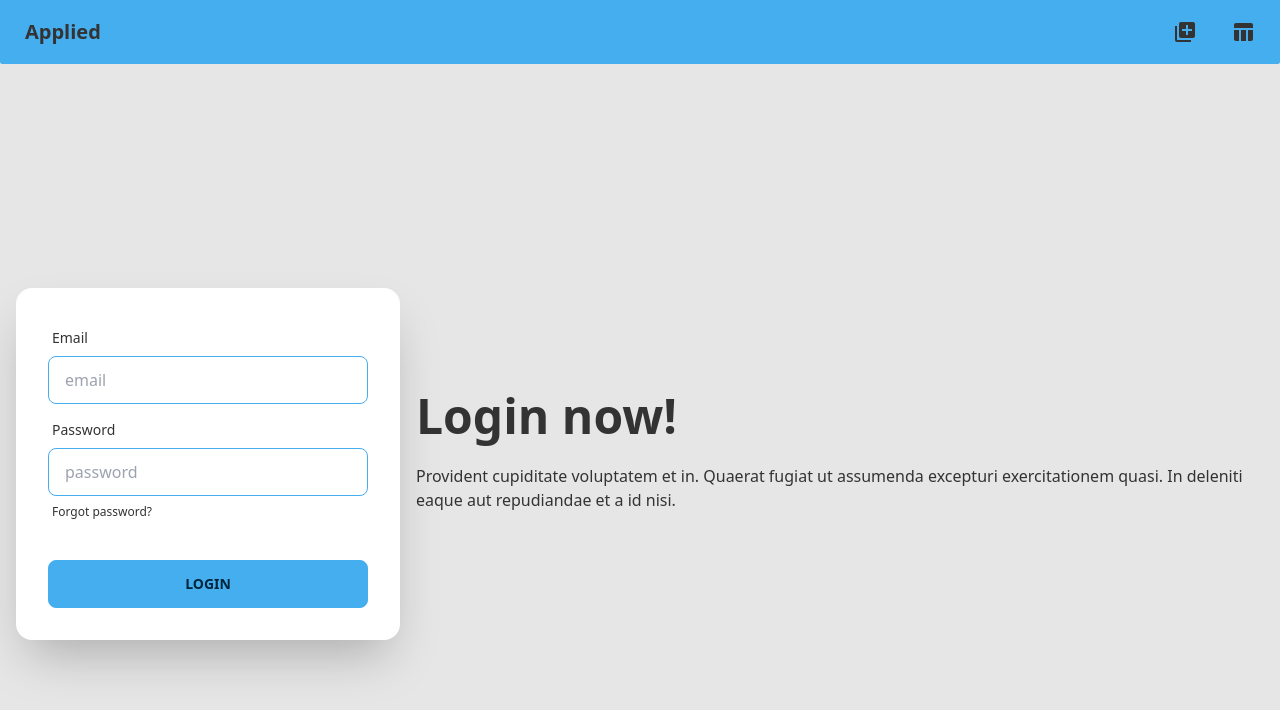
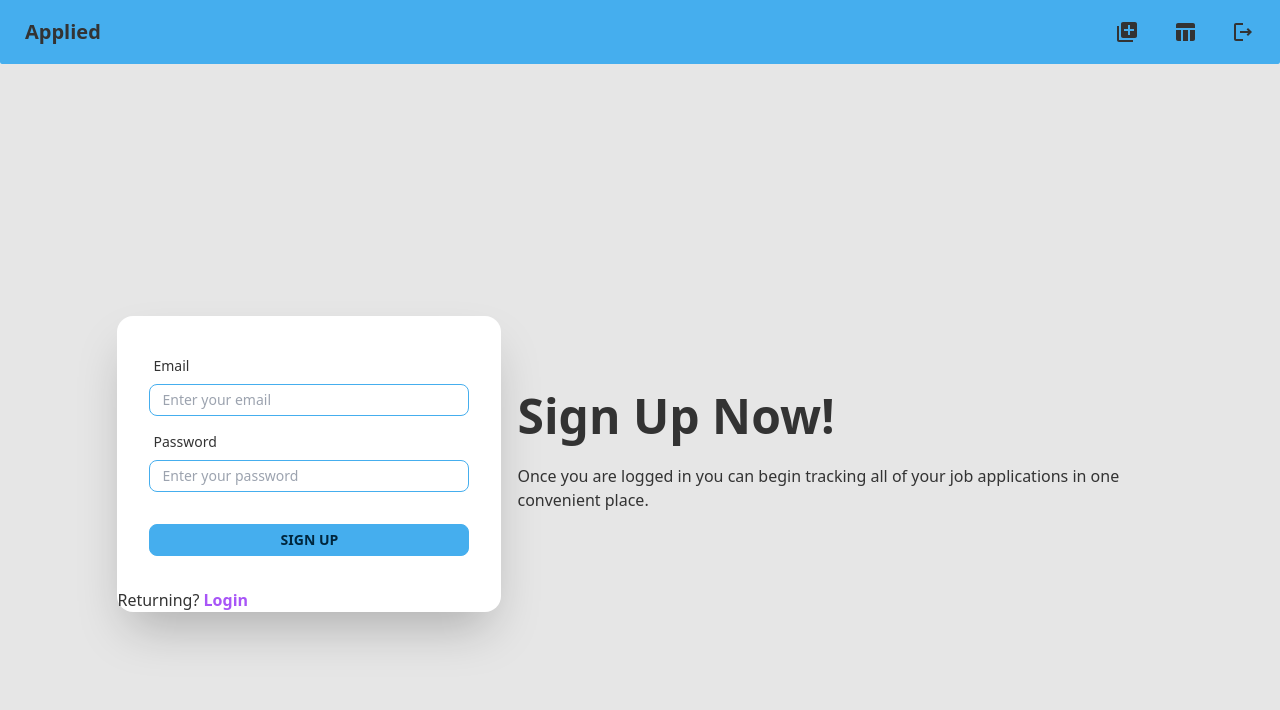
Before and after one commit to vibrentcarey/Applied, a Next.js app: page /auth in a window 1280 px wide. Shown: the top 710 px of the page. Built offline with nearby package versions, Linux system fonts and the light colour scheme; no server answers.

Commit message:
Create auth form

```diff
--- a/components/Header.tsx
+++ b/components/Header.tsx
@@ -1,7 +1,11 @@
 import React from "react";
-import {MdLibraryAdd, MdTableChart} from 'react-icons/md'
+import {MdLibraryAdd, MdTableChart, MdOutlineLogout} from 'react-icons/md'
+import { signOut } from "next-auth/client";
 
 const Header = () => {
+  const confirmLogout = () => {
+    signOut();
+  }
   return (
     <div className="navbar bg-primary shadow-xl rounded-b-sm">
       <div className="navbar-start">
@@ -11,8 +15,9 @@ const Header = () => {
       </div>
       <div className="navbar-end">
         <button className="btn btn-ghost text-2xl"><MdLibraryAdd/></button>
-        <button className="btn btn-ghost text-2xl"><MdTableChart/>
-        </button>
+        <button className="btn btn-ghost text-2xl"><MdTableChart/></button>
+        <button className="btn btn-ghost text-2xl" onClick={confirmLogout}><MdOutlineLogout/></button>
+
       </div>
     </div>
   );
--- a/components/Hero.tsx
+++ b/components/Hero.tsx
@@ -1,3 +1,4 @@
+import Link from 'next/link';
 import React from 'react';
 
 const Hero = () => {
@@ -7,7 +8,7 @@ const Hero = () => {
       <div className="max-w-md">
         <h1 className="font-bold">Welcome To Applied</h1>
         <p className="">Applying to jobs is stressful enough, there should be a convenient place to manage all of your applications. Applied allows you to keep track of all your job applications across platforms.</p>
-        <button className="btn btn-primary">Get Started</button>
+        <button className='btn btn-primary'><Link href='/add'>Get Started</Link></button>
       </div>
     </div>
   </article>
--- a/lib/mongodb.js
+++ b/lib/mongodb.js
@@ -2,7 +2,6 @@ import { MongoClient } from 'mongodb';
 
 const MONGODB_URI = process.env.MONGODB_URI;
 const MONGODB_DB = process.env.DB_NAME;
-
 // check the MongoDB URI
 if (!MONGODB_URI) {
     throw new Error('Define the MONGODB_URI environmental variable');
--- a/package.json
+++ b/package.json
@@ -8,14 +8,17 @@
     "lint": "next lint"
   },
   "dependencies": {
+    "axios": "^0.26.0",
     "bcrypt": "^5.0.1",
     "daisyui": "^2.0.9",
+    "formik": "^2.2.9",
     "mongodb": "^4.4.0",
     "next": "12.1.0",
     "next-auth": "^3.29.0",
     "react": "17.0.2",
     "react-dom": "17.0.2",
-    "react-icons": "^4.3.1"
+    "react-icons": "^4.3.1",
+    "yup": "^0.32.11"
   },
   "devDependencies": {
     "@tailwindcss/typography": "^0.5.2",
--- a/pages/auth.js
+++ b/pages/auth.js
@@ -1,41 +1,102 @@
-import React, { useEffect } from 'react';
+import React, { useEffect, useState } from 'react';
 import { getSession } from "next-auth/client"
+import { signIn } from 'next-auth/client'
+import { useFormik } from 'formik';
+import { useRouter } from 'next/router';
+import * as Yup from 'yup'
+import axios from 'axios';
+
 
 const Auth = ({ session }) => {
+  const [loginMode, setLoginMode] = useState(false)
+  const router = useRouter();
+  const formik = useFormik({
+    initialValues: {
+      email: '',
+      password: '',
+    },
+    validationSchema: Yup.object({
+      email: Yup.string()
+        .email('Invalid email address')
+        .required("Email is required"),
+      password: Yup.string()
+        .min(7, "Must be at least 7 characters")
+        .required("Password is required"),
+    }),
+    onSubmit: values => {
+      if (loginMode) {
+        login(values.email, values.password)
+          .then(res => console.log(res))
+          .catch(err => console.log(err))
+      } else {
+        signUp(values.email, values.password)
+      }
+    }
+  })
+
   useEffect(() => {
     if (session) {
       router.replace('/')
     }
-  }, [session])
+  }, [session, router])
 
+  async function login(email, password) {
+    const result = await signIn('credentials', {
+      redirect: false,
+      email,
+      password
+    })
+    router.replace('/');
+  }
+
+  async function signUp(email, password) {
+    const response = await axios.post('/api/auth/signup', { email, password })
+    console.log(response)
+    router.replace('/')
+  }
   return (
     <div className="hero min-h-screen bg-base-200">
       <div className="flex-col hero-content lg:flex-row-reverse">
         <div className="text-center lg:text-left">
-        <h1 className="text-5xl font-bold">Login now!</h1>
-        <p className="py-6">Provident cupiditate voluptatem et in. Quaerat fugiat ut assumenda excepturi exercitationem quasi. In deleniti eaque aut repudiandae et a id nisi.</p>
+          <h1 className="text-5xl font-bold">{loginMode ? 'Login' : 'Sign Up'} Now!</h1>
+          <p className="py-6">Once you are logged in you can begin tracking all of your job applications in one convenient place.</p>
         </div>
         <div className="card flex-shrink-0 w-full max-w-sm shadow-2xl bg-base-100">
-        <div className="card-body">
+          <form onSubmit={formik.handleSubmit} className="card-body">
             <div className="form-control">
               <label className="label">
                 <span className="label-text">Email</span>
               </label>
-            <input type="text" placeholder="email" className="input input-bordered input-primary "/>
+              <input
+                type="text"
+                className="input input-bordered input-primary input-sm"
+                value={formik.values.email}
+                onChange={formik.handleChange}
+                id="email"
+                placeholder="Enter your email"
+                onBlur={formik.handleBlur}
+              />
+              <p>{formik.touched.email && formik.errors.email}</p>
+
             </div>
             <div className="form-control">
               <label className="label">
                 <span className="label-text">Password</span>
               </label>
-            <input type="text" placeholder="password" className="input input-bordered input-primary "/>
-            <label className="label">
-              <a href="#" className="label-text-alt link link-hover">Forgot password?</a>
-            </label>
+              <input type="password" value={formik.values.password}
+                onChange={formik.handleChange}
+                id="password"
+                placeholder="Enter your password"
+                error={formik.touched.password && formik.errors.password}
+                onBlur={formik.handleBlur} className="input input-bordered input-primary input-sm" />
+              <p>{formik.touched.password && formik.errors.password}</p>
             </div>
             <div className="form-control mt-6">
-            <button className="btn btn-primary">Login</button>
+              <button className="btn btn-primary btn-sm" type='submit'>{loginMode ? 'Login' : 'Sign Up'}</button>
             </div>
-        </div>
+          </form>
+          {loginMode && <><h3>New Here? <span className='text-purple-500 font-bold hover:cursor-pointer' onClick={() => setLoginMode(false)}>Sign Up</span></h3></>}
+        {!loginMode && <><h3>Returning? <span className='text-purple-500 font-bold hover:cursor-pointer' onClick={() => setLoginMode(true)}>Login</span></h3></>}
         </div>
       </div>
     </div>
--- a/pages/index.js
+++ b/pages/index.js
@@ -13,7 +13,7 @@ export default function Home({ session }) {
     } else {
       router.replace("/auth");
     }
-  }, [session]);
+  }, [session, router]);
   return (
 
     <main>
```
Also changed, not shown: styles/globals.css (line endings or trailing spaces), 1 other file (tests, documents, lock files or other folders). Lines whose indentation alone changed are shown as unchanged.
